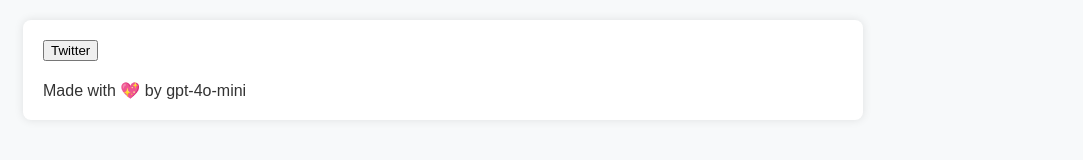
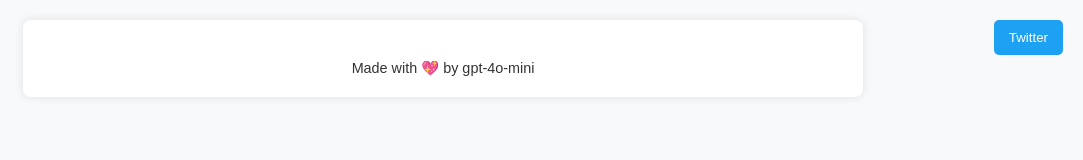
Before and after one commit to habib001-web/tough_testing, a plain HTML site: page index.html in a window 1280 px wide. Shown: the whole page, without its empty margins (197-1280 px from the left). Drawn offline with Linux system fonts and the light colour scheme; no server answers.

Commit message:
Update styles.css

```diff
--- a/styles.css
+++ b/styles.css
@@ -35,3 +35,21 @@ body {
 .activity-item:last-child {
     border-bottom: none;
 }
+
+#twitter-button {
+    position: absolute;
+    top: 20px;
+    right: 20px;
+    padding: 10px 15px;
+    background-color: #1DA1F2;
+    color: white;
+    border: none;
+    border-radius: 5px;
+    cursor: pointer;
+}
+
+.footer {
+    text-align: center;
+    margin-top: 20px;
+    font-size: 0.9em;
+}
```
